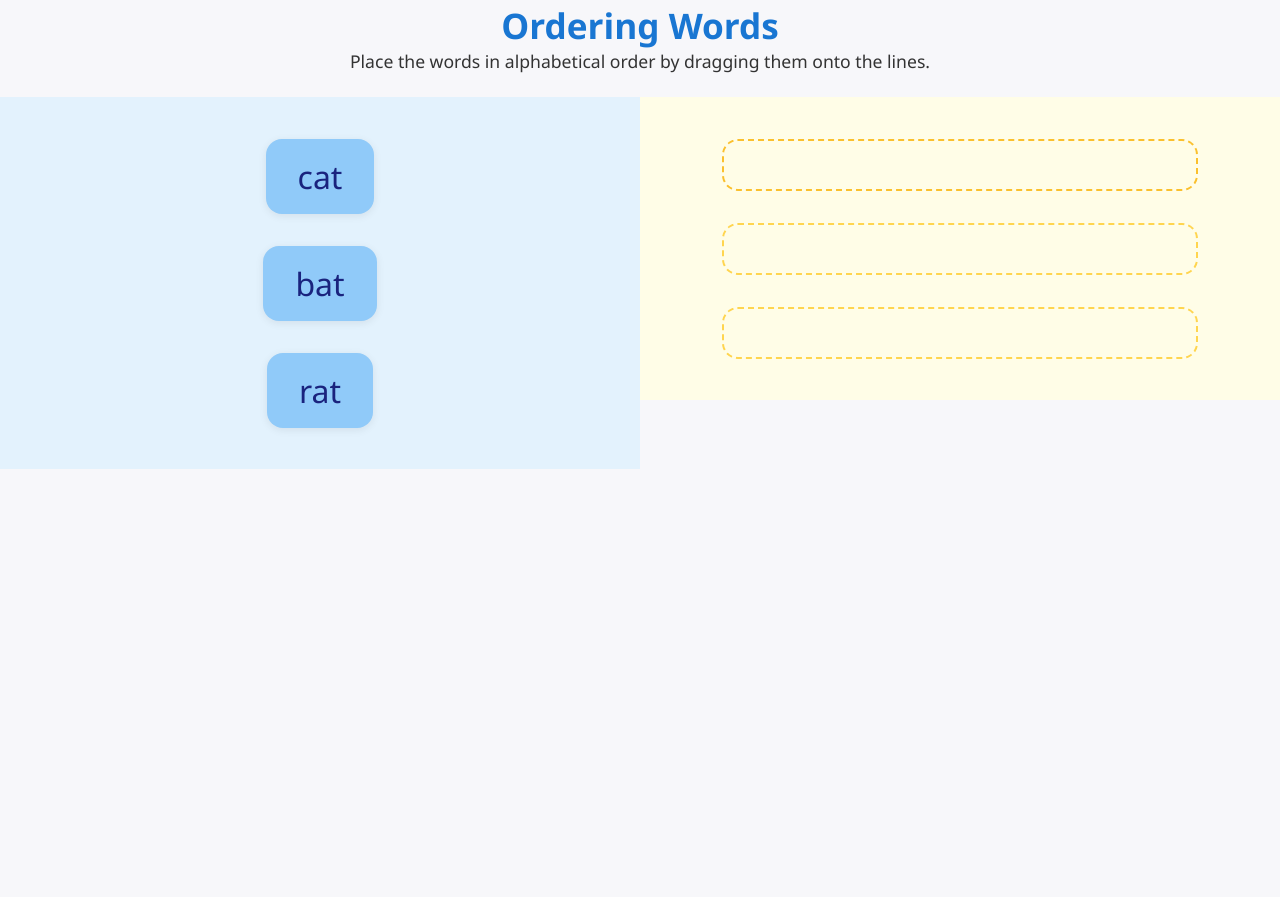
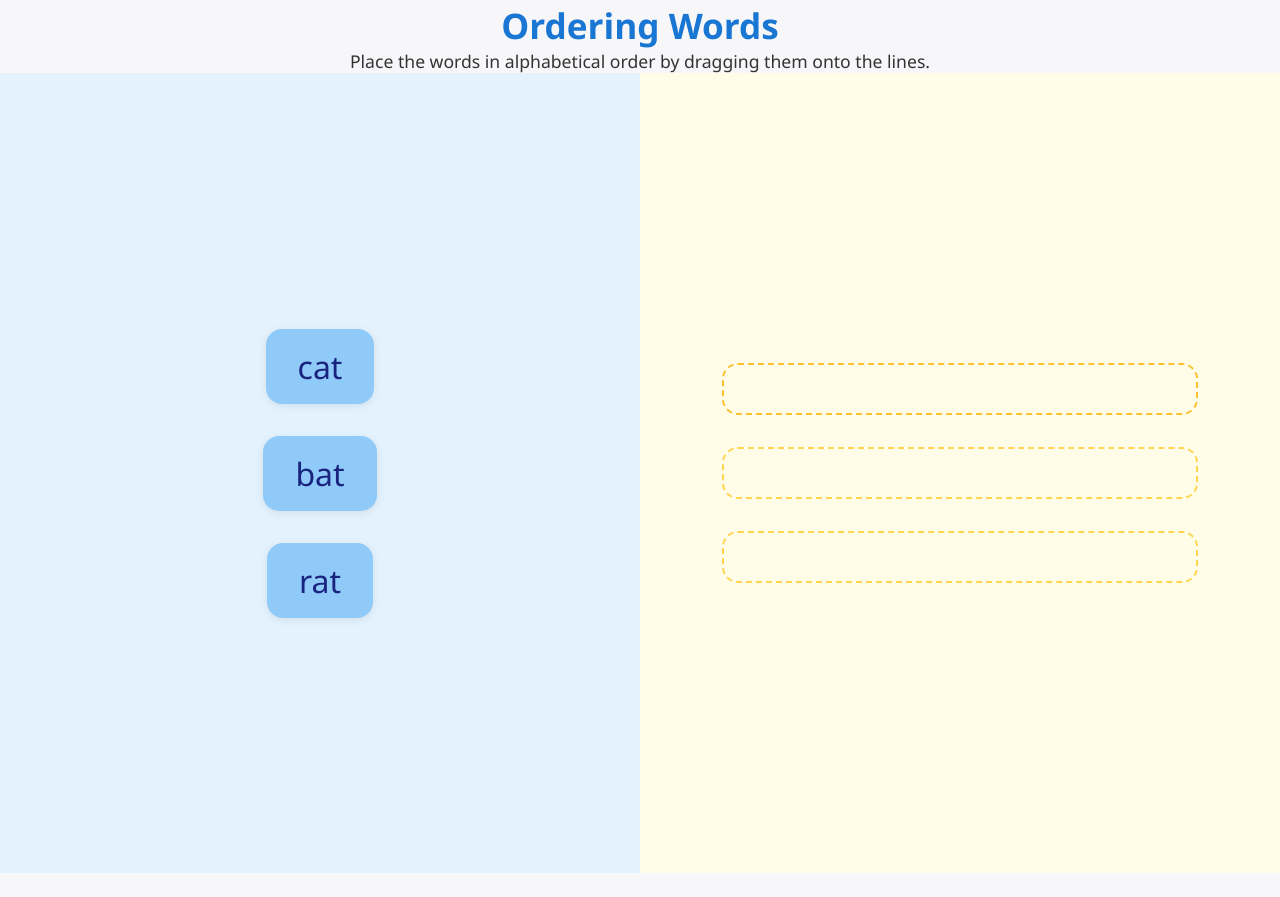
Before and after one commit to manyamanoj15/OrderingWords, a plain HTML site: page index.html in a window 1280 px wide. After the commit the page ends 873 px from the top, so only its background shows below. Drawn offline with Linux system fonts and the light colour scheme.

Commit message:
touch capability

```diff
--- a/style.css
+++ b/style.css
@@ -6,8 +6,6 @@ body {
 .container {
   display: flex;
   height: 100vh;
-  align-items: flex-start;
-  padding-top: 1.5rem;
 }
 .left, .right {
   flex: 1;
```
